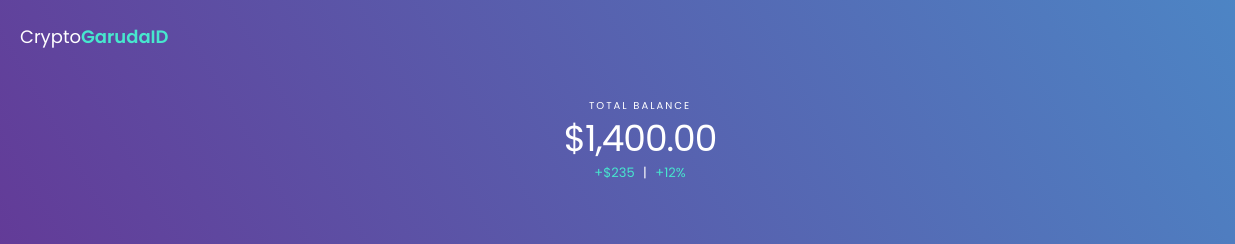
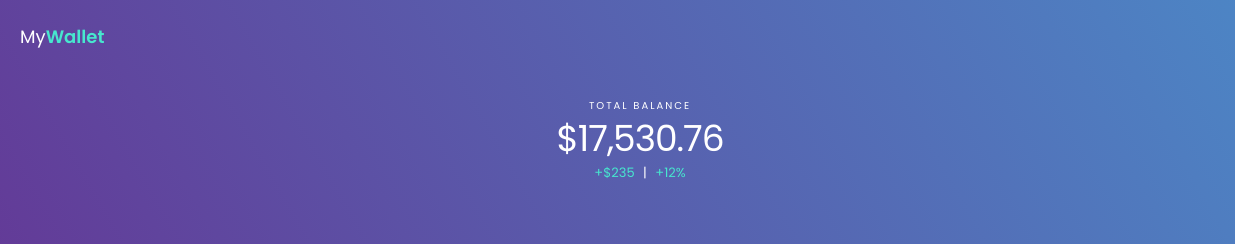
Before and after one commit to hidndx/profile, a plain HTML site: page wallet/main.html in a window 1280 px wide. Shown: the top 244 px of the page, 0-1235 px from the left. Drawn offline with nearby package versions, Linux system fonts and the light colour scheme.

Commit message:
Update main.html

```diff
--- a/wallet/main.html
+++ b/wallet/main.html
@@ -3,7 +3,7 @@
 <head>
 <meta charset="utf-8">
 <meta name="viewport" content="width=device-width, initial-scale=1, minimum-scale=1, minimal-ui">
-<title>Crypto - GarudaID - Crypto Exchange Wallet  Premium Mobile Template</title>
+<title>Crypto - GarudaID - Crypto Exchange Wallet</title>
 <link rel="stylesheet" href="vendor/swiper/swiper.min.css">
 <link rel="stylesheet" href="css/style.css">
 <link rel="preconnect" href="https://fonts.googleapis.com">
@@ -23,7 +23,7 @@
 	<!-- HEADER -->
 	<header class="header header--fixed">
 		<div class="header__inner">
-			<div class="header__logo header__logo--text"><a href="index.html">Crypto<strong>GarudaID</strong></a></div>
+			<div class="header__logo header__logo--text"><a href="main.html">My<strong>Wallet</strong></a></div>
 			<div class="header__icon open-panel" data-panel="left"><img src="images/icons/user.svg" alt="image" title="image"/></div>
                 </div>
 	</header>
@@ -33,7 +33,7 @@
 	<div class="page__content page__content--full page__content--with-bottom-nav">
 		<div class="account-info">
 			<div class="account-info__title">TOTAL BALANCE</div>
-			<div class="account-info__total">$1,400.00</div>
+			<div class="account-info__total">$17,530.76</div>
 			<div class="account-info__stats"><span class="plus">+$235</span> | <span class="plus">+12%</span></div>
 			<svg class="account-info__svg" xmlns="http://www.w3.org/2000/svg" viewBox="0 0 100 100" preserveAspectRatio="none">
 				<path d="M0,0 Q50,201 100,0 L100,100 0,100 Z" fill="#0f0638"/>
```
